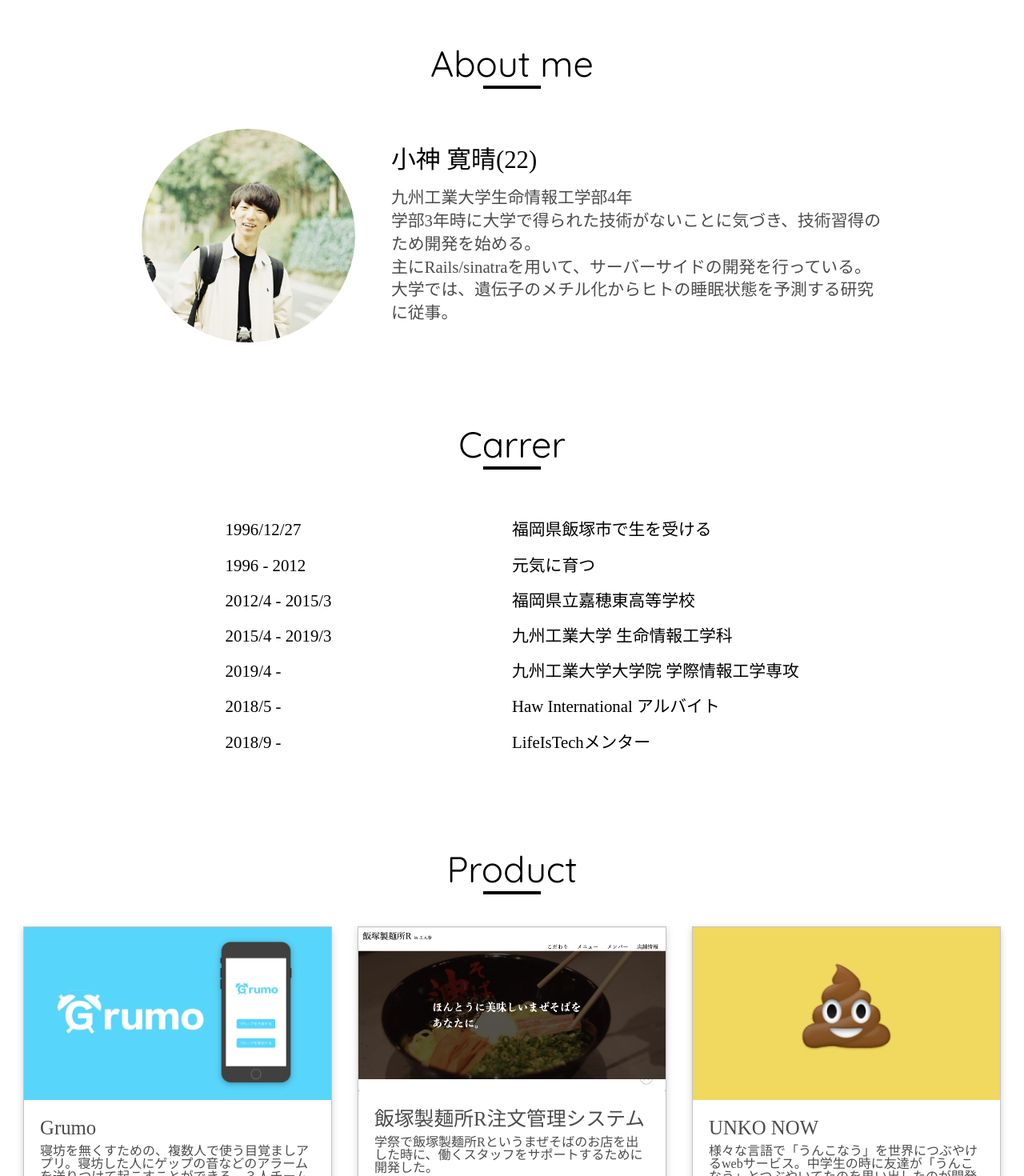
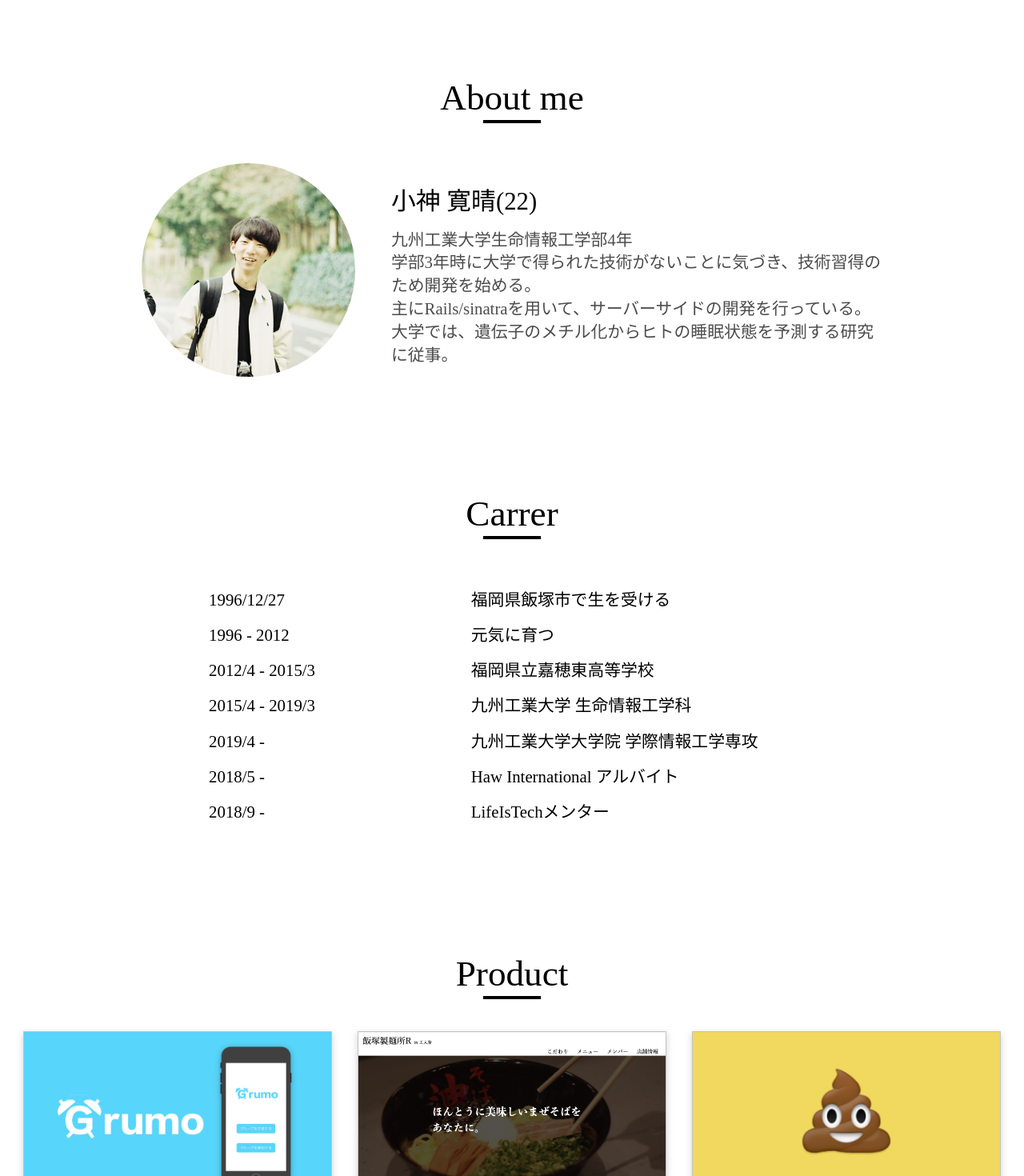
Before and after one commit to Kansei/portfolio, a React (Create React App) app: page / in a window 1280 px wide. Shown: the part 820-2290 px from the top of the page at 80% size. Built offline with nearby package versions, Linux system fonts and the light colour scheme.

Commit message:
create section component

```diff
--- a/src/components/main/About.js
+++ b/src/components/main/About.js
@@ -1,13 +1,10 @@
-import React, { Component } from 'react'
-import SectionName from './SectionName'
+import React  from 'react'
+import Section from './Section'
 import '../../css/main/About.css'
 
-
 const About = () => {
-  return(
+  const about = (
      <div className="about">
-      <SectionName section="About me"/>
-      <div className="contents">
        <div className="icon">
          <img src="/images/me.jpg" alt="me"/>
        </div>
@@ -21,7 +18,10 @@ const About = () => {
          </div>
        </div>
       </div>
-    </div>
+  );
+
+  return(
+    <Section name="About me" content={about}/>
   );
 }
 
--- a/src/components/main/Carrer.js
+++ b/src/components/main/Carrer.js
@@ -1,10 +1,10 @@
 import React from 'react'
-import SectionName from './SectionName'
+import Section from './Section'
 import CarrerItem from './CarrerItem'
 import '../../css/main/Carrer.css'
 
 const Carrer = () => {
-  const carrer = [
+  const carrers = [
     { date: "1996/12/27",
       event: ["福岡県飯塚市で生を受ける"] },
     { date: "1996 - 2012",
@@ -21,20 +21,23 @@ const Carrer = () => {
       event: ["LifeIsTechメンター"] },
     ]
 
-    const items = carrer.map((item, index) => {
-      return(
-        <CarrerItem key={index} date={item["date"]} event={item["event"]}/>
-      )
-    })
+  const items = carrers.map((item, index) => {
+    return(
+      <CarrerItem key={index} date={item["date"]} event={item["event"]}/>
+    )
+  })
 
-  return(
+  const carrer = (
     <div className="carrer">
-      <SectionName section="Carrer" />
-      <div className="carrer-items">
+       <div className="carrer-items">
         {items}
       </div>
     </div>
   );
+
+  return(
+    <Section name="Carrer" content={carrer} />
+  );
 }
 
 export default Carrer;
--- a/src/components/main/Product.js
+++ b/src/components/main/Product.js
@@ -1,5 +1,5 @@
 import React from 'react';
-import SectionName from './SectionName';
+import Section from './Section';
 import ProductItem from './ProductItem';
 import '../../css/main/Product.css';
 
@@ -31,14 +31,17 @@ const Product = () => {
     );
   })
 
-  return(
+  const product = (
     <div className="product">
-      <SectionName section="Product"/>
       <div className="products">
         {items}
       </div>
     </div>
   );
+
+  return(
+    <Section name="Product" content={product} />
+  );
 }
 
 export default Product;
--- /dev/null
+++ b/src/components/main/Section.js
@@ -0,0 +1,18 @@
+import React from 'react';
+import '../../css/main/Section.css'
+
+const Section = (props) => {
+  return(
+    <div className="section">
+      <div className="section-name">
+          {props.name}
+        <div className="under-line"></div>
+      </div>
+      <div className="section-contents">
+        {props.content}
+      </div>
+    </div>
+  );
+}
+
+export default Section;
--- a/src/components/main/SectionName.js
+++ /dev/null
@@ -1,15 +0,0 @@
-import React from 'react';
-import '../../css/main/SectionName.css'
-
-const SectionName = (props) => {
-  return(
-    <div className="section-name">
-      <div className="section">
-        {props.section}
-      </div>
-      <div className="under-line"></div>
-    </div>
-  );
-}
-
-export default SectionName;
--- a/src/css/main/About.css
+++ b/src/css/main/About.css
@@ -1,4 +1,4 @@
-.about .contents {
+.about {
   display: flex;
   flex-wrap: wrap;
   justify-content: center;
@@ -24,12 +24,11 @@
 .about .introduction {
   width: 60%;
   min-width: 300px;
-  font-family: 'Yu Gothic','YuGothic';
 }
 
 .about .name {
   font-size: calc(18px + 1vw);
-  margin-bottom: calc(8px + 1.2vh);
+  margin: calc(8px + 1.2vh) 0;
 }
 
 .about .text {
@@ -37,9 +36,3 @@
   line-height: calc(16px + 1vw);
   color: #4c4c4c;
 }
-
-@media screen and (max-width:480px) {
-  .about .contents {
-    display: static;
-  }
-}
--- a/src/css/main/CarrerItem.css
+++ b/src/css/main/CarrerItem.css
@@ -5,7 +5,6 @@
   min-width: 300px;
   margin: 2vh auto;
   font-size: calc(8px + 1vw);
-  font-family: 'Yu Gothic','YuGothic';
 }
 
 .carrer-item .date {
@@ -14,7 +13,7 @@
 }
 
 .carrer-item .event {
-  width: 50%;
+  width: 55%;
 }
 
 .carrer-item .event li {
@@ -22,5 +21,5 @@
 }
 
 .carrer-item .space {
-  width: 15%;
+  width: 13%;
 }
--- a/src/css/main/ProductItem.css
+++ b/src/css/main/ProductItem.css
@@ -3,7 +3,6 @@
   min-width: 300px;
   height: 30vw;
   min-height: 320px;
-  font-family: 'Yu Gothic','YuGothic';
   border : solid 1px #c3c3c3;
   box-shadow : 0 3px 8px rgba(100, 100, 100, 0.3) ;
   margin: 0 2vh 5vh;
@@ -22,16 +21,18 @@
   margin: 2.5vh;
 }
 .product-item .product-name {
-  padding-bottom: 1vh;
+  padding-bottom: 1.2vh;
   font-size: calc(12px + 1vw);
 }
 
 .product-item .product-introduction {
+  font-size: calc(10px + 0.5vw);
+  line-height: calc(14px + 0.5vw);
   color: #4c4c4c;
 }
 
 .product-item a {
-  color: #4c4c4c;
+  color: black;
   text-decoration:none;
 }
 .product-item a:hover {
--- a/src/css/main/SectionName.css
+++ b/src/css/main/Section.css
@@ -1,6 +1,11 @@
+.section {
+  margin: 15vh 0;
+  font-family: 'Yu Gothic','YuGothic';
+}
+
 .section-name {
   width: 100%;
-  margin: 6vw auto 3vh;
+  margin: 0 auto 3vh;
   font-size: calc(26px + 1.5vw);
   text-align: center;
 }
```
Lines whose indentation alone changed are shown as unchanged.
